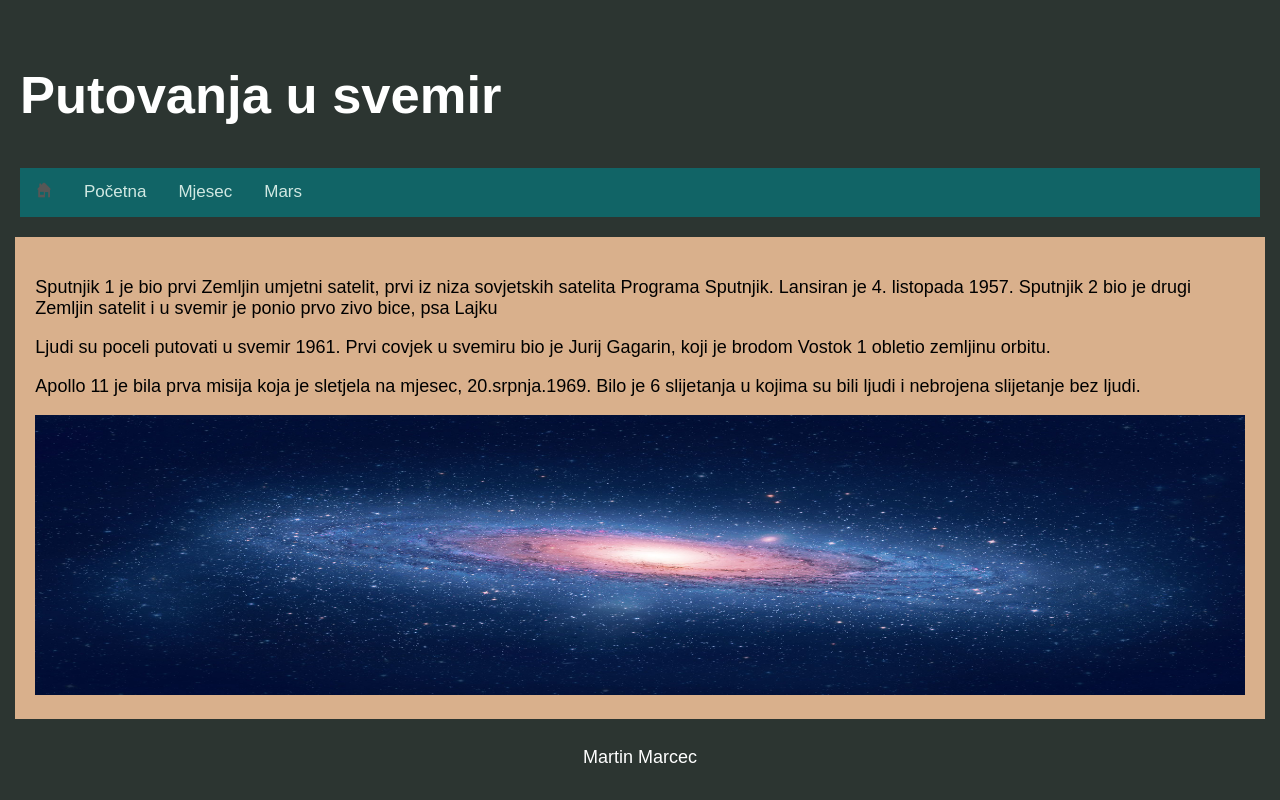
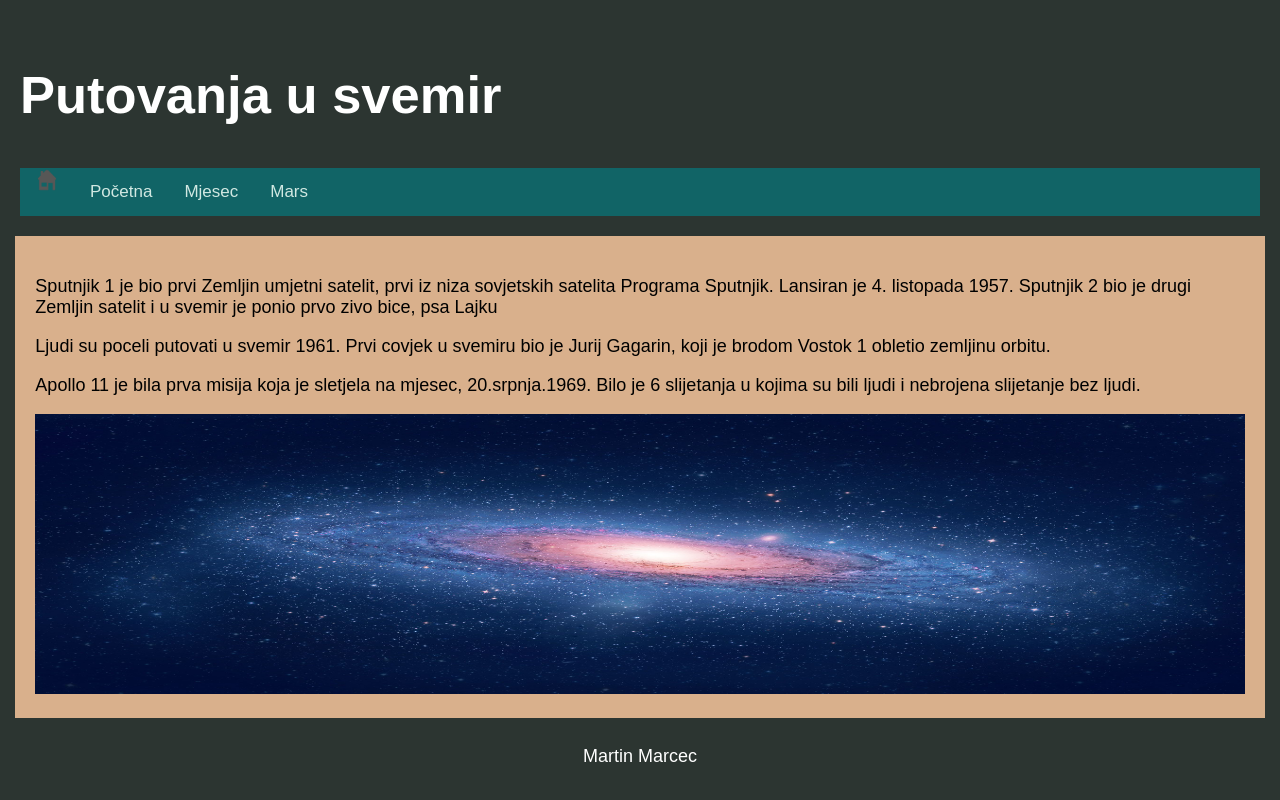
Before and after one commit to martinmarcec/martinmarcec.github.io, a plain HTML site: page svemir.html in a window 1280 px wide. Drawn offline with Linux system fonts and the light colour scheme.

Commit message:
Update svemir.html

```diff
--- a/svemir.html
+++ b/svemir.html
@@ -71,6 +71,11 @@ p {
 h2 {
 	text-align: left;
 }
+
+#home {
+	padding: 1px 16px
+}
+
 </style>
 
 
@@ -82,7 +87,7 @@ h2 {
 	<header>
 		<h2>Putovanja u svemir</h2>
 		<div class="topnav">
-		  	<a href="index.html"><img src="icon.png" width="16" height="16"></a>
+		  	<a href="index.html" id="home"><img src="icon.png" width="22" height="22"></a>
 			<a href="svemir.html">Početna</a>
 		  	<a href="mjesec.html">Mjesec</a>
 		  	<a href="mars.html">Mars</a>
```
